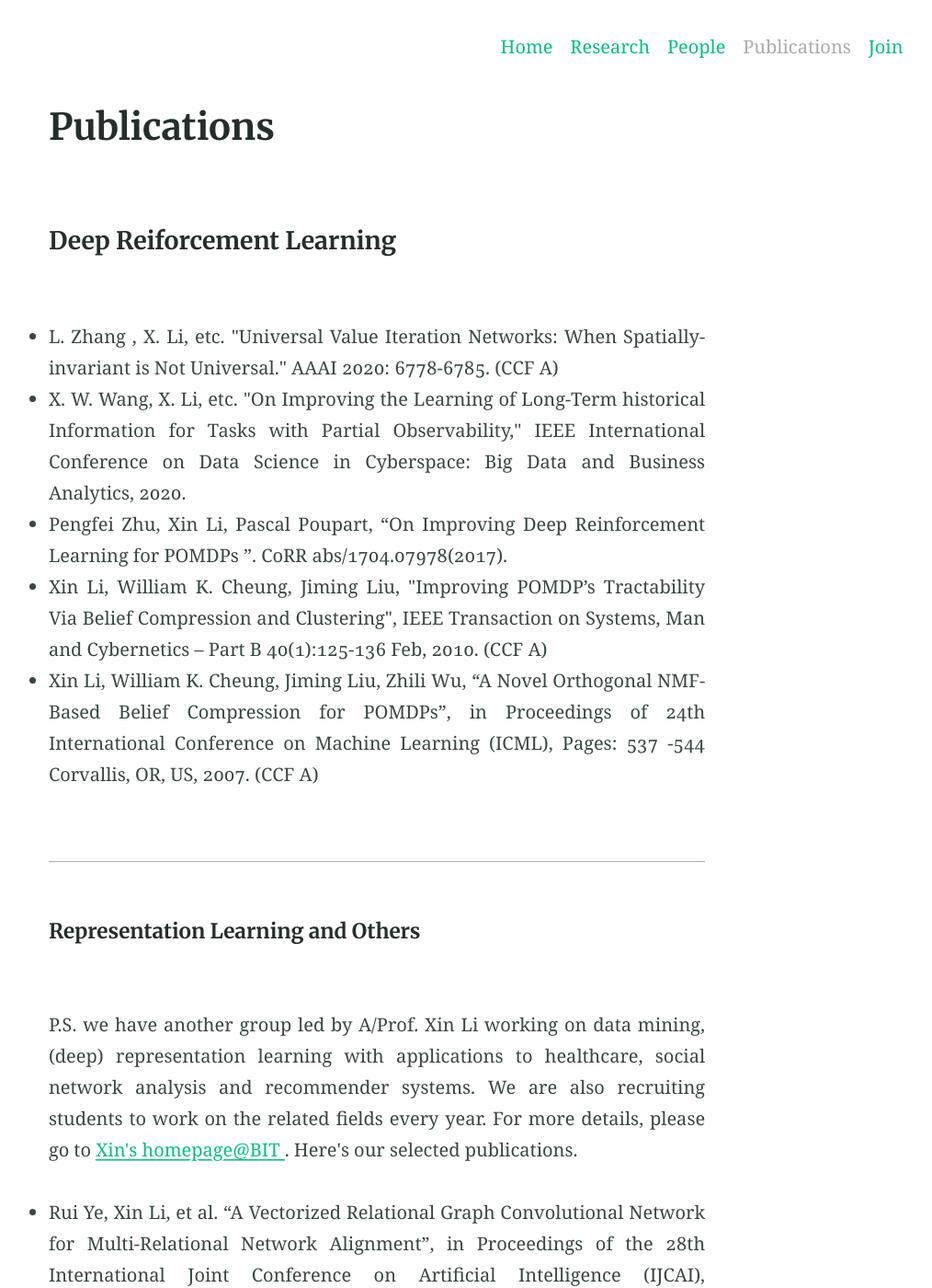
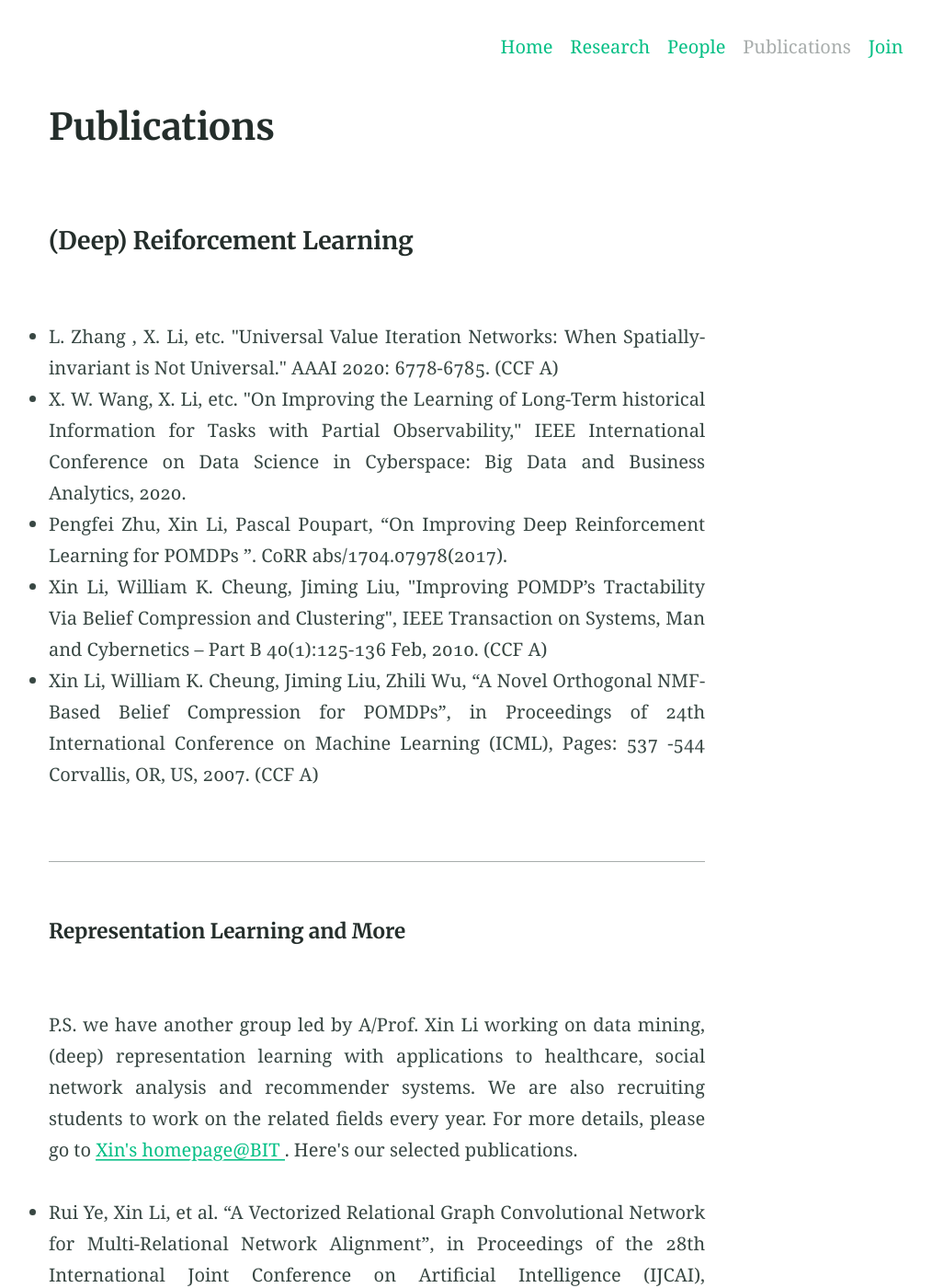
Before and after one commit to nengnengli/bit1029public.github.io, a Jekyll site: the page built from publications.md, in a window 1280 px wide and 1400 px high. Shown: the whole window at 92% size, without its empty margins (230-1244 px from the left). Built offline with Jekyll 4.4.1, drawn with Linux system fonts in a browser that asks for light colours.

Commit message:
Update publications.md

```diff
--- a/publications.md
+++ b/publications.md
@@ -6,7 +6,7 @@ collectionpage: pages
 
 <br>
 
-#### Deep Reiforcement Learning
+#### (Deep) Reiforcement Learning
 
 <br>
 
@@ -19,7 +19,7 @@ collectionpage: pages
 
 ---
 
-##### Representation Learning and Others
+##### Representation Learning and More
 
 <br>
 
```
